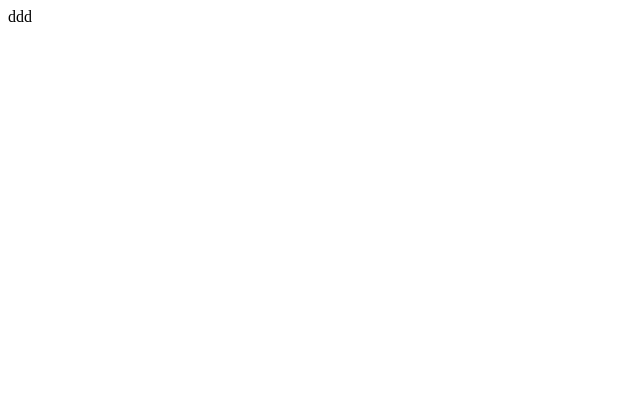
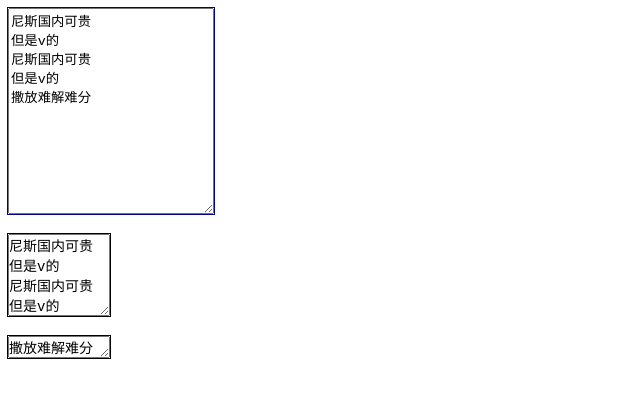
Before and after one commit to wangliang101/webpack-template, a React app: page / in a window 1280 px wide. Shown: the top 398 px of the page, without its empty margins (0-640 px from the left). Built offline with nearby package versions, Linux system fonts and the light colour scheme.

Commit message:
feat: 计算仅中文

```diff
--- a/src/App.jsx
+++ b/src/App.jsx
@@ -1,9 +1,47 @@
 import React, { useState, lazy, Suspense } from 'react';
 import './index.less';
 import { partSplit } from './tool';
-// import
-console.log('partSplit', partSplit);
+// '阿妇女\n123';
+// '网上看你付款人僧那个生日色过敏反馈；仍是；鞥谁跟谁跟健康呢个；是哪家哪家公司拟将纳入吉尼斯国内可贵\n但是v的\n121223\nsdafsf\n\n撒放难解难分';
+
+const testStr = '尼斯国内可贵\n但是v的\n尼斯国内可贵\n但是v的\n撒放难解难分';
+const containerWidth = 100;
+const intlHeight = 100;
+const maxHeight = 200;
+const textStyle = {
+  fontSize: 14,
+  fontWeight: 400,
+  fontFamily: 'monospace',
+};
+const ret = partSplit(testStr, intlHeight, maxHeight, containerWidth, textStyle);
+
 function App() {
-  return <div>ddd</div>;
+  const [result] = useState(ret);
+  console.log('res 22', result);
+  return (
+    <div>
+      <textarea id="222" className="text-div">
+        {testStr}
+      </textarea>
+      {result.map(({ content, height }) => {
+        return (
+          <p>
+            <textarea
+              className="div"
+              style={{
+                width: `${containerWidth}px`,
+                height,
+                fontWeight: textStyle.fontWeight,
+                fontSize: textStyle.fontSize,
+                fontFamily: textStyle.fontFamily,
+              }}
+            >
+              {content}
+            </textarea>
+          </p>
+        );
+      })}
+    </div>
+  );
 }
 export default App;
--- a/src/index.less
+++ b/src/index.less
@@ -20,3 +20,15 @@ h2 {
   height: 154px;
   background: url('./assets/images/16kb.jpeg') no-repeat;
 }
+
+.text-div {
+  width: 200px;
+  height: 200px;
+  outline: 1px solid darkblue;
+  overflow: hidden;
+}
+
+.div {
+  outline: 1px solid black;
+  padding: 0;
+}
--- a/src/tool.js
+++ b/src/tool.js
@@ -23,8 +23,72 @@ const createMeasureNode = (textStyle) => {
 };
 
 const partSplit = (text, intlHeight, maxHeight, containerWidth, textStyle) => {
+  if (text.length === 0) return [];
+
   const node = createMeasureNode(textStyle);
   document.body.appendChild(node);
+  const textList = text.split('\n');
+  // {w, h}
+  const { h: firstLineHeight } = measureFontTextWH(node, text[0]);
+  // console.log(firstWH);
+  // let
+  // textList.reduce((item, i) => {
+  //   item
+
+  // }, []);
+  //
+  /**
+   * lineWidthLeft 本行剩余宽度
+   * lineNum 行数
+   * comHeight 产生各组件容器高度，默认为传入高度
+   */
+  let lineWidthLeft = containerWidth;
+  let lineNum = 1;
+  let lineHeight = firstLineHeight;
+  const result = [];
+  let comHeight = intlHeight;
+  let splitPoint = 0;
+  text.split('').forEach((v, i) => {
+    const { w, h } = measureFontTextWH(node, v);
+    console.log('文本', v, w, h);
+    if (v === '\n') {
+      console.log('换行', lineHeight * lineNum, comHeight);
+      if (lineHeight * (lineNum + 1) < comHeight) {
+        lineNum += 1;
+      } else {
+        result.push({ content: text.substr(splitPoint, i + 1), height: lineHeight * lineNum });
+        comHeight = maxHeight;
+        lineNum = 1;
+        splitPoint = i + 1;
+      }
+      lineWidthLeft = containerWidth;
+    }
+
+    if (lineWidthLeft - w <= 0) {
+      lineNum += 1;
+      lineWidthLeft = containerWidth - w;
+    } else {
+      lineWidthLeft -= w;
+    }
+
+    if (i + 1 === text.split('').length) {
+      console.log('结束了');
+      result.push({ content: text.substr(splitPoint, i), height: lineHeight * lineNum });
+    }
+
+    // 超过容器高度，新增容器
+    if (lineHeight * lineNum >= comHeight) {
+      console.log('默认组件装不下了', lineHeight, lineNum);
+      result.push({ content: text.substr(splitPoint, i + 1), height: lineHeight * lineNum });
+      comHeight = maxHeight;
+      lineNum = 1;
+      splitPoint = i + 1;
+    }
+  });
+  console.log('result', result);
+
+  document.body.removeChild(node);
+  return result;
 };
 
 export { partSplit };
```
Also changed, not shown: 1 other file (tests, documents, lock files or other folders).
